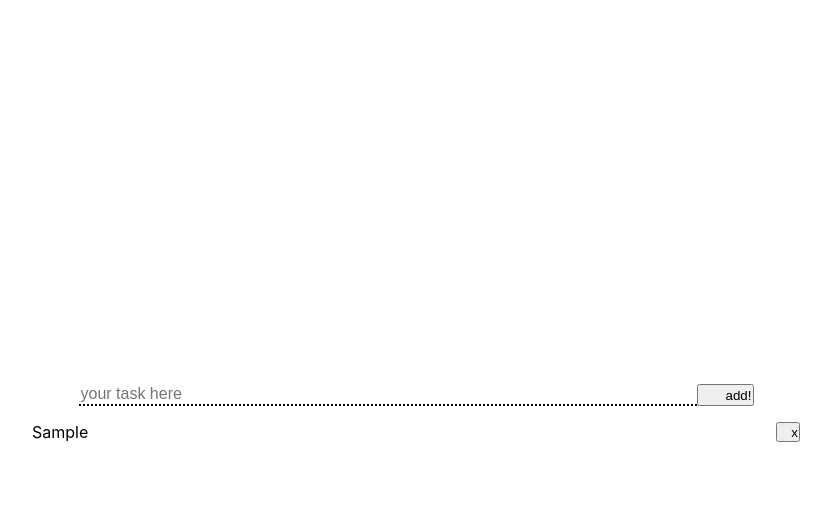
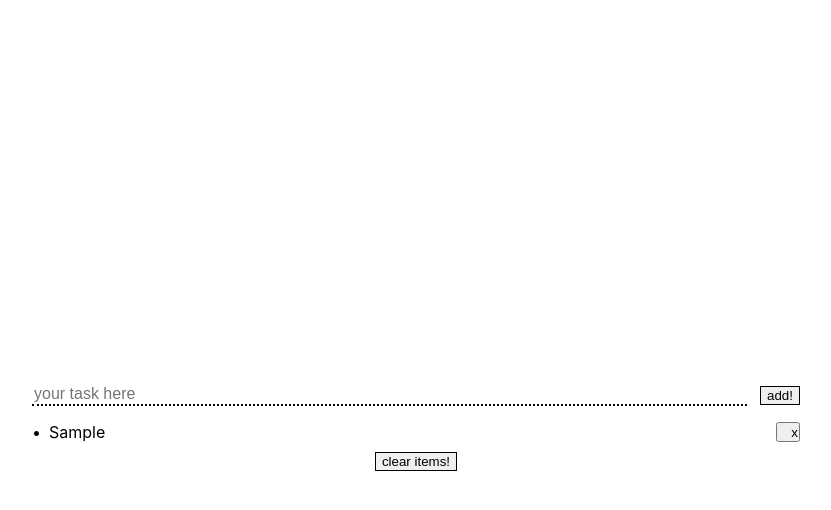
Before and after one commit to garyunyoung/to-do-list, a React (Create React App) app: page / in a window 1280 px wide. Both pictures are taken after typing "Sample" into the empty fields and a click on the input "add!". Shown: the top 510 px of the page, without its empty margins (224-1055 px from the left). Built offline with nearby package versions, Linux system fonts and the light colour scheme; the HTML template or start-up script is replaced by a standard one.

Commit message:
Add clear list items button

```diff
--- a/src/App.css
+++ b/src/App.css
@@ -1,3 +1,8 @@
+/* * {
+  outline: 1px solid red;
+} */
+
+
 .task-container {
   display: flex;
   flex-direction: column;
@@ -7,22 +12,28 @@
 }
 
 .task-form {
-  width: 80%;
   display: flex;
-  justify-content: center;
+  justify-content: space-between;
+  width: 60%;
 }
 
 .task-input {
+  border: 0;
   font-size: 1em;
-  border: 0;
   border-bottom: 2px dotted black;
   outline: none;
-  width: 60%;
+  width: 100%;
 }
 
 .submit-button {
-  padding: 0;
-  padding-left: 2em;
+  margin: auto;
+  margin-left: 1em;
+  border: 1px solid black;
+}
+
+.clear-list-button {
+  margin: auto;
+  border: 1px solid black;
 }
 
 .task-table {
@@ -33,20 +44,34 @@
 }
 
 .task-list {
+  display: flex;
+  flex-flow: column nowrap;
+  justify-content: center;
   padding: 0;
   width: 60%;
 }
 
-.task-list__item {
+.task {
   display: flex;
   justify-content: space-between;
+  list-style: inside;
+  padding-bottom: 10px;
 }
 
-.delete-button {
+.task:before {
+  content: '•';
+  margin-right: 0.5em;
+}
+
+.task__description {
+  flex-grow: 1;
+}
+
+.task__delete-button {
   padding: 0;
   padding-left: 1em;
 }
 
-.task-list__item {
-  padding-bottom: 5px;
+.hidden {
+  display: none;
 }
--- a/src/App.js
+++ b/src/App.js
@@ -7,7 +7,7 @@ class App extends React.Component {
     super(props);
     this.state = {
       list: [],
-      currentValue: ''
+      currentValue: ""
     };
   }
 
@@ -17,9 +17,9 @@ class App extends React.Component {
       this.setState({
         list: [...this.state.list, this.state.currentValue],
         currentValue: ""
-      })
+      });
     }
-  }
+  };
 
   handleInputData = event => {
     this.setState({ currentValue: event.target.value });
@@ -28,6 +28,10 @@ class App extends React.Component {
   onDelete = i => {
     this.setState({ list: R.remove(i, 1, [...this.state.list]) });
   };
+
+  onClear = () => {
+    this.setState({list: []})
+  }
 
   render() {
     return (
@@ -38,6 +42,7 @@ class App extends React.Component {
             type="text"
             name="newTask"
             placeholder="your task here"
+            autoComplete="off"
             onChange={this.handleInputData}
             value={this.state.currentValue}
           />
@@ -47,10 +52,10 @@ class App extends React.Component {
           <ul className="task-list">
             {this.state.list.map((listItem, i) => {
               return (
-                <li key={i} className="task-list__item">
-                  {listItem}
+                <li key={i} className="task">
+                  <span className="task__description">{listItem}</span>
                   <button
-                    className="delete-button"
+                    className="task__delete-button"
                     onClick={() => this.onDelete(i)}
                   >
                     x
@@ -58,6 +63,14 @@ class App extends React.Component {
                 </li>
               );
             })}
+            <button
+              className={`clear-list-button ${
+                this.state.list.length === 0 ? "hidden" : ""
+              }`}
+              onClick={this.onClear}
+            >
+              clear items!
+            </button>
           </ul>
         </section>
       </div>
```
